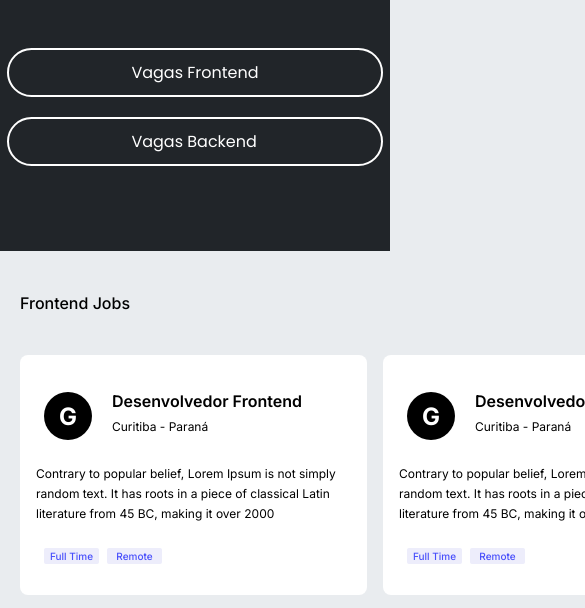
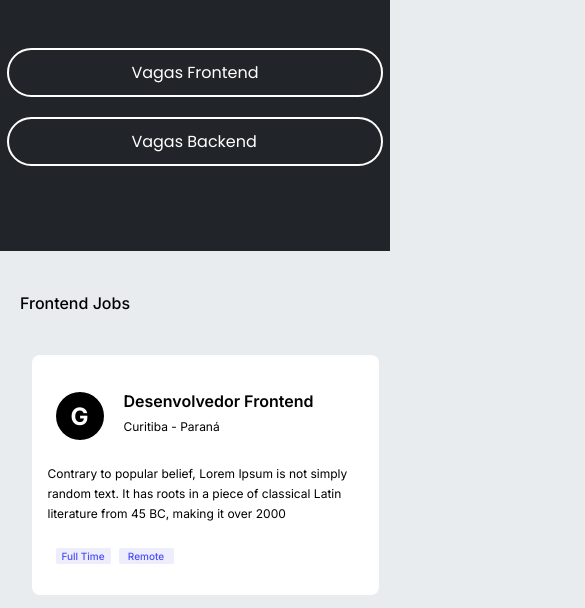
Before and after one commit to toledomg/M2-Projeto-speedjob, a plain HTML site: page index.html in a window 390 px wide. Shown: the part 171-779 px from the top of the page, 585 px wide, since content can reach past the window. Drawn offline with Linux system fonts and the light colour scheme; a script that the page names is missing.

Commit message:
responsividade card center

```diff
--- a/src/styles/index.css
+++ b/src/styles/index.css
@@ -76,7 +76,9 @@ header > nav > ul > li {
 .jobs__container {
   display: flex;
   /* flex-wrap: wrap; */
-  justify-content: start;
+  /* justify-content: start; */
+  flex-wrap: wrap;
+  justify-content: center;
   margin-left: 20px;
   gap: 16px;
 }
```
